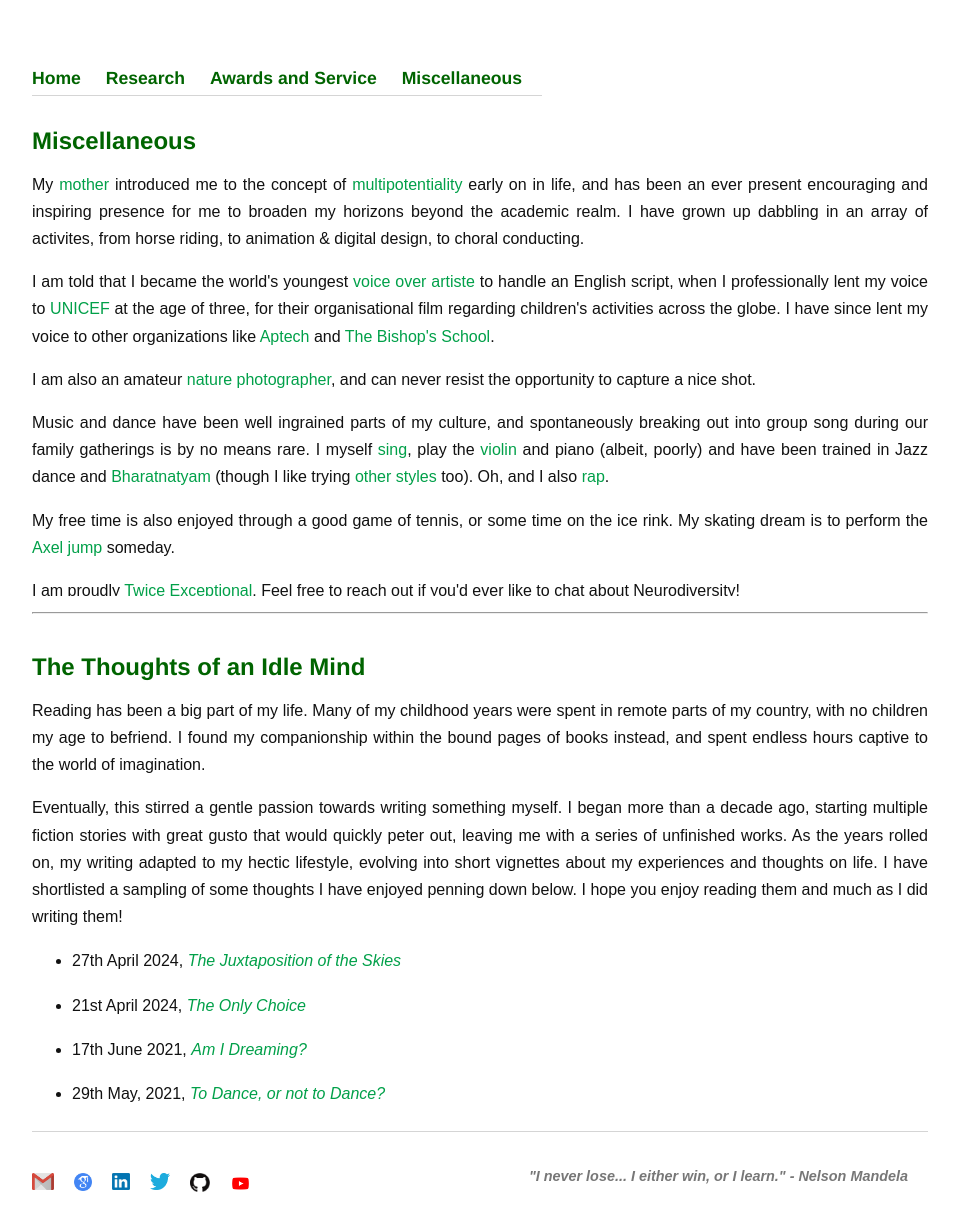
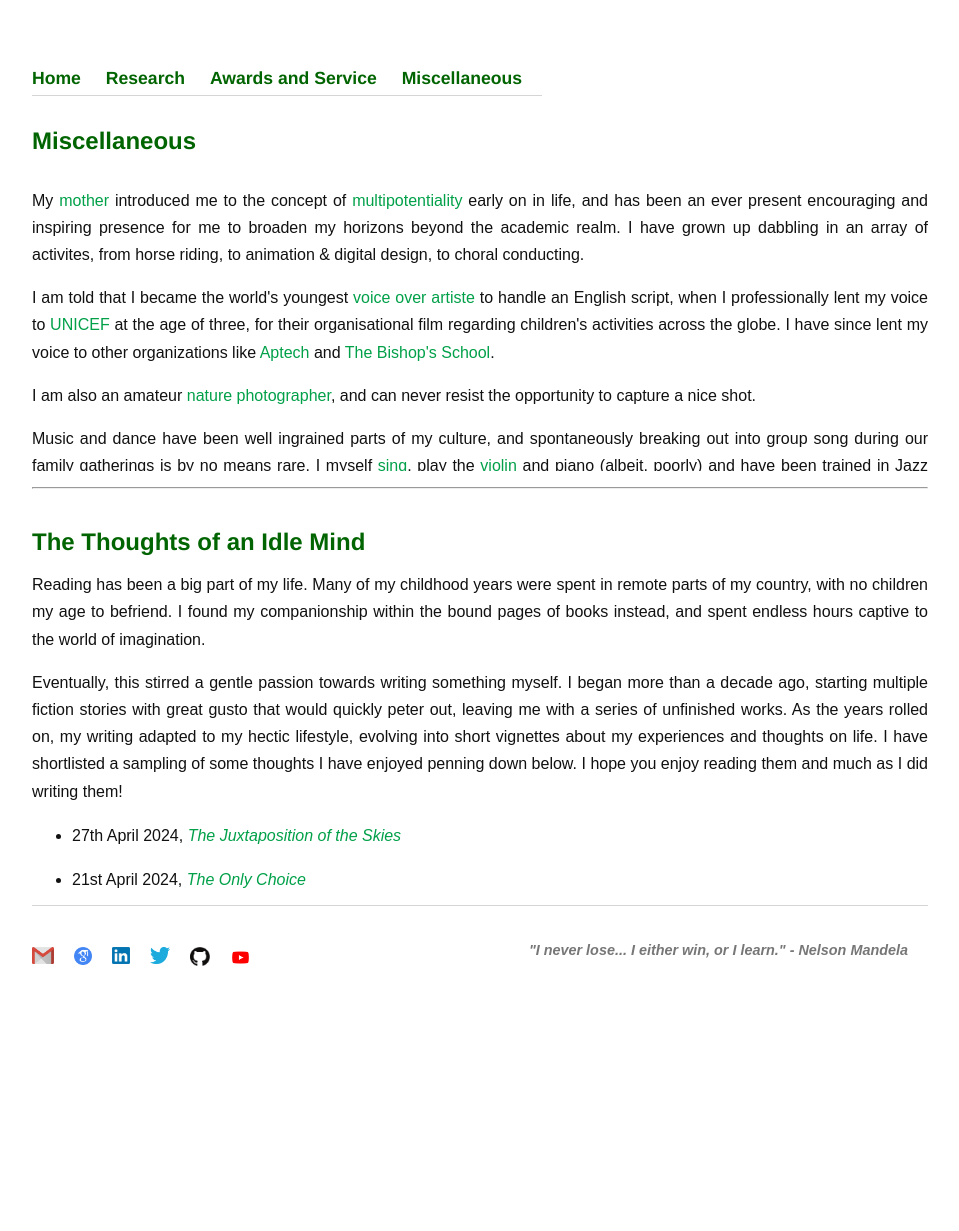
Before and after one commit to Uppaal/Uppaal.github.io, a Jekyll site: the page built from misc.html, in a window 1280 px wide. Shown: the top 1231 px of the page, without its empty margins (160-1119 px from the left). Built offline with Jekyll 4.4.1, drawn with Linux system fonts in a browser that asks for light colours.

Commit message:
Update misc.html

```diff
--- a/misc.html
+++ b/misc.html
@@ -14,8 +14,9 @@ title: Miscellaneous
 </script>
 
 <div class="blurb">
-	<div style='height:500px; overflow:auto;'>
 	<h1>{{ page.title }}</h1>
+
+	<div style='height:300px; overflow:auto;'>
 
 	<p>My <a href="https://www.kuiljeituppaal.com/">mother</a> introduced me to the concept of <a href="https://en.wikipedia.org/wiki/Multipotentiality">multipotentiality</a> early on in life, and has been an ever present encouraging and inspiring presence for me to broaden my horizons beyond the academic realm.
 		I have grown up dabbling in an array of activites, from horse riding, to animation & digital design, to choral conducting.</p>
@@ -45,7 +46,7 @@ title: Miscellaneous
 
 	<hr>
 
-	<div style='height:500px; overflow:auto;'>
+	<div style='height:400px; overflow:auto;'>
 	<h1>The Thoughts of an Idle Mind</h1>
 
 	<p>Reading has been a big part of my life. Many of my childhood years were spent in remote parts of my country, with no children my age to befriend. I found my companionship within the bound pages of books instead, and spent endless hours captive to the world of imagination. </p>
```
